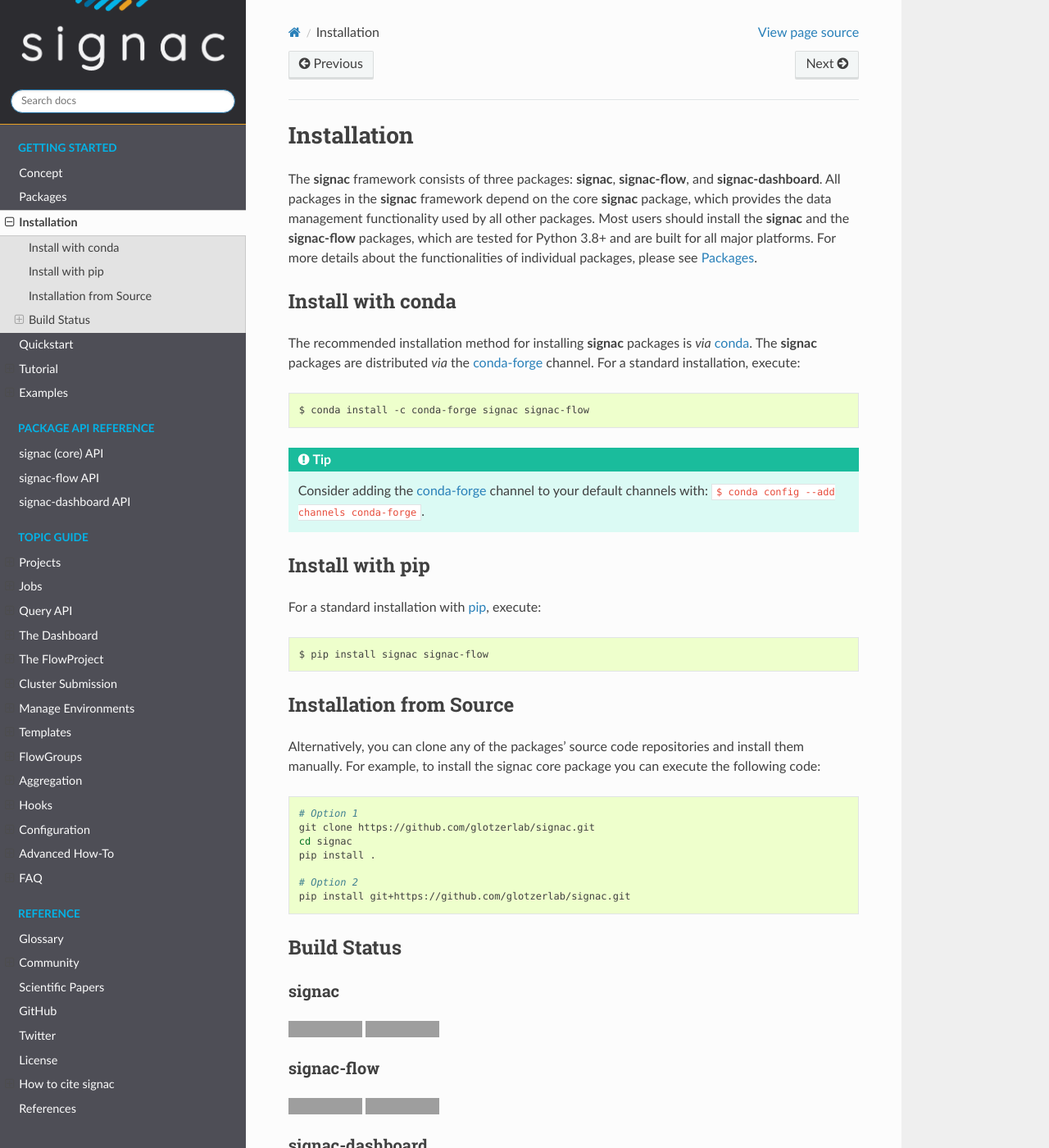
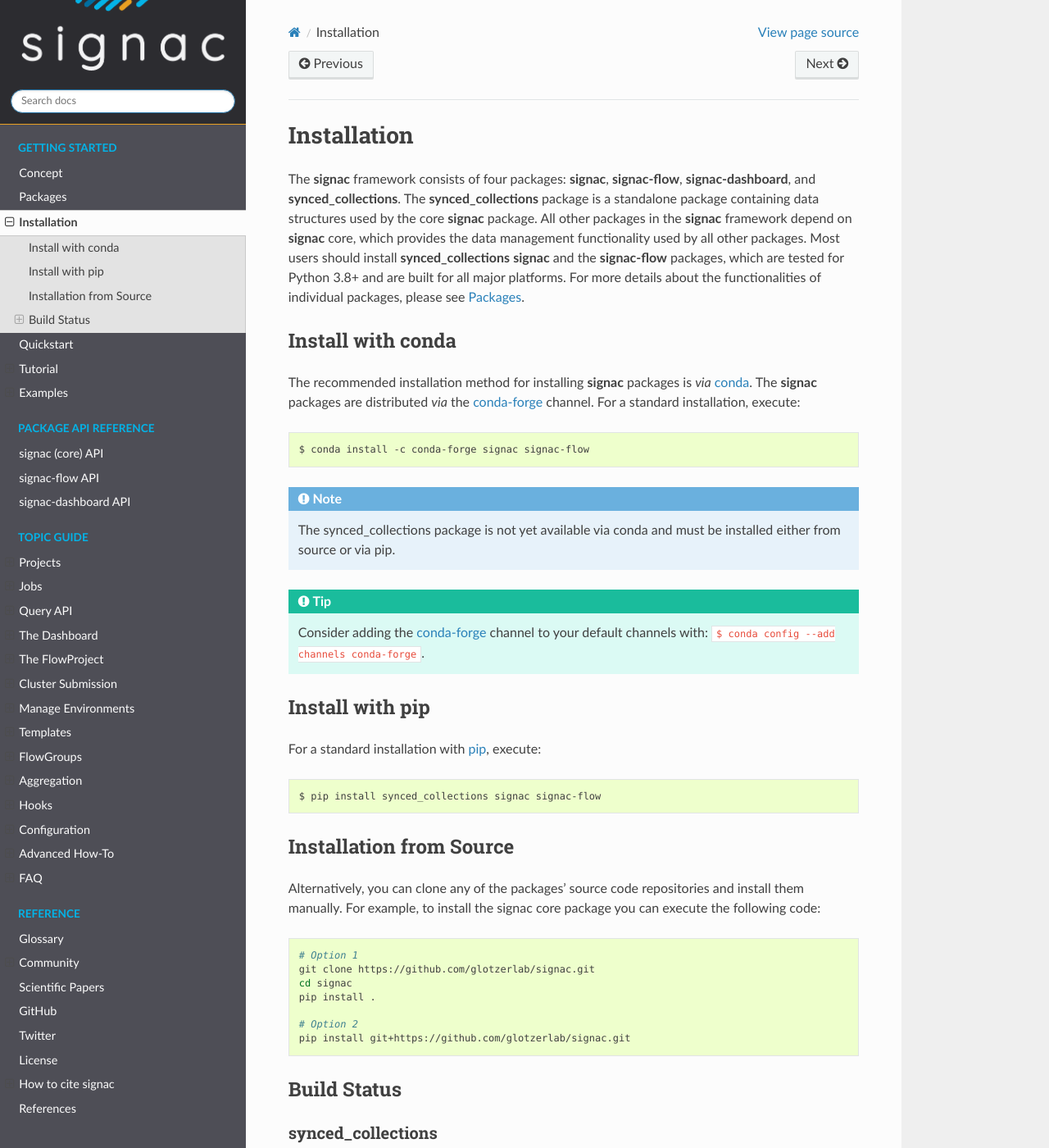
Before and after one commit to glotzerlab/signac-docs, a Sphinx documentation site: the page built from docs/source/installation.rst, in a window 1280 px wide and 1400 px high. Shown: the whole window at 82% size. Built offline with Sphinx 7.4.7 and the Read the Docs theme 2.0.0, drawn with Linux system fonts in a browser that asks for light colours; grey boxes are pictures that could not be loaded.

Commit message:
Update installation docs for synced collections

```diff
--- a/docs/source/installation.rst
+++ b/docs/source/installation.rst
@@ -8,9 +8,10 @@
 .. _conda-forge: https://conda-forge.github.io
 .. _pip: https://docs.python.org/3/installing/index.html
 
-The **signac** framework consists of three packages: **signac**, **signac-flow**, and **signac-dashboard**.
-All packages in the **signac** framework depend on the core **signac** package, which provides the data management functionality used by all other packages.
-Most users should install the **signac** and the **signac-flow** packages, which are tested for Python 3.8+ and are built for all major platforms.
+The **signac** framework consists of four packages: **signac**, **signac-flow**, **signac-dashboard**, and **synced_collections**.
+The **synced_collections** package is a standalone package containing data structures used by the core **signac** package.
+All other packages in the **signac** framework depend on **signac** core, which provides the data management functionality used by all other packages.
+Most users should install **synced_collections** **signac** and the **signac-flow** packages, which are tested for Python 3.8+ and are built for all major platforms.
 For more details about the functionalities of individual packages, please see :ref:`package-overview`.
 
 
@@ -25,6 +26,10 @@
 
     $ conda install -c conda-forge signac signac-flow
 
+.. note::
+
+    The synced_collections package is not yet available via conda and must be installed either from source or via pip.
+
 .. tip::
 
     Consider adding the conda-forge_ channel to your default channels with: ``$ conda config --add channels conda-forge``.
@@ -37,7 +42,7 @@
 
 .. code:: bash
 
-    $ pip install signac signac-flow
+    $ pip install synced_collections signac signac-flow
 
 
 Installation from Source
@@ -59,6 +64,13 @@
 
 Build Status
 ============
+
+synced_collections
+------------------
+
+.. image:: https://img.shields.io/pypi/v/synced_collections
+    :target: https://pypi.org/project/synced_collections/
+    :alt: PyPI synced_collections
 
 signac
 ------
```
